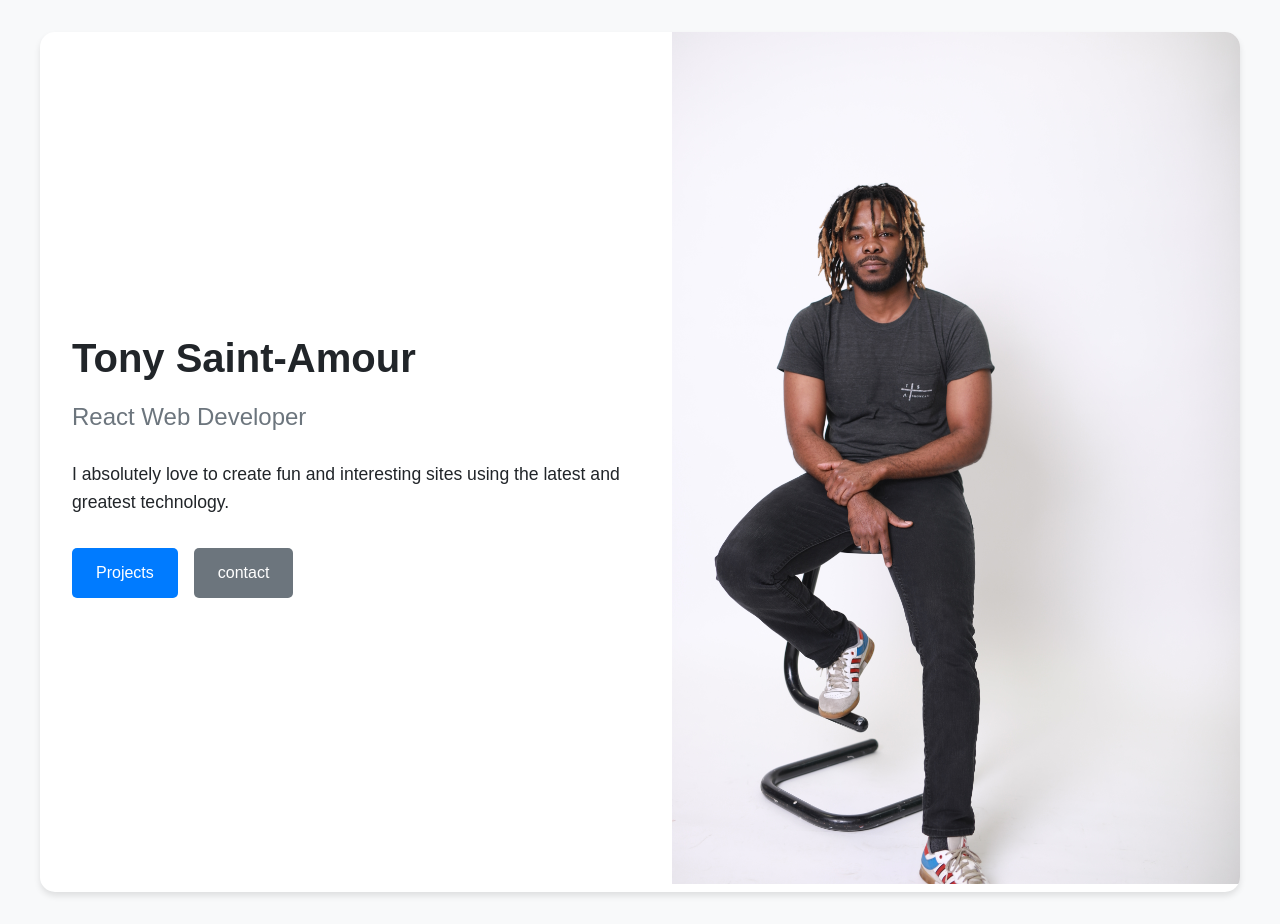
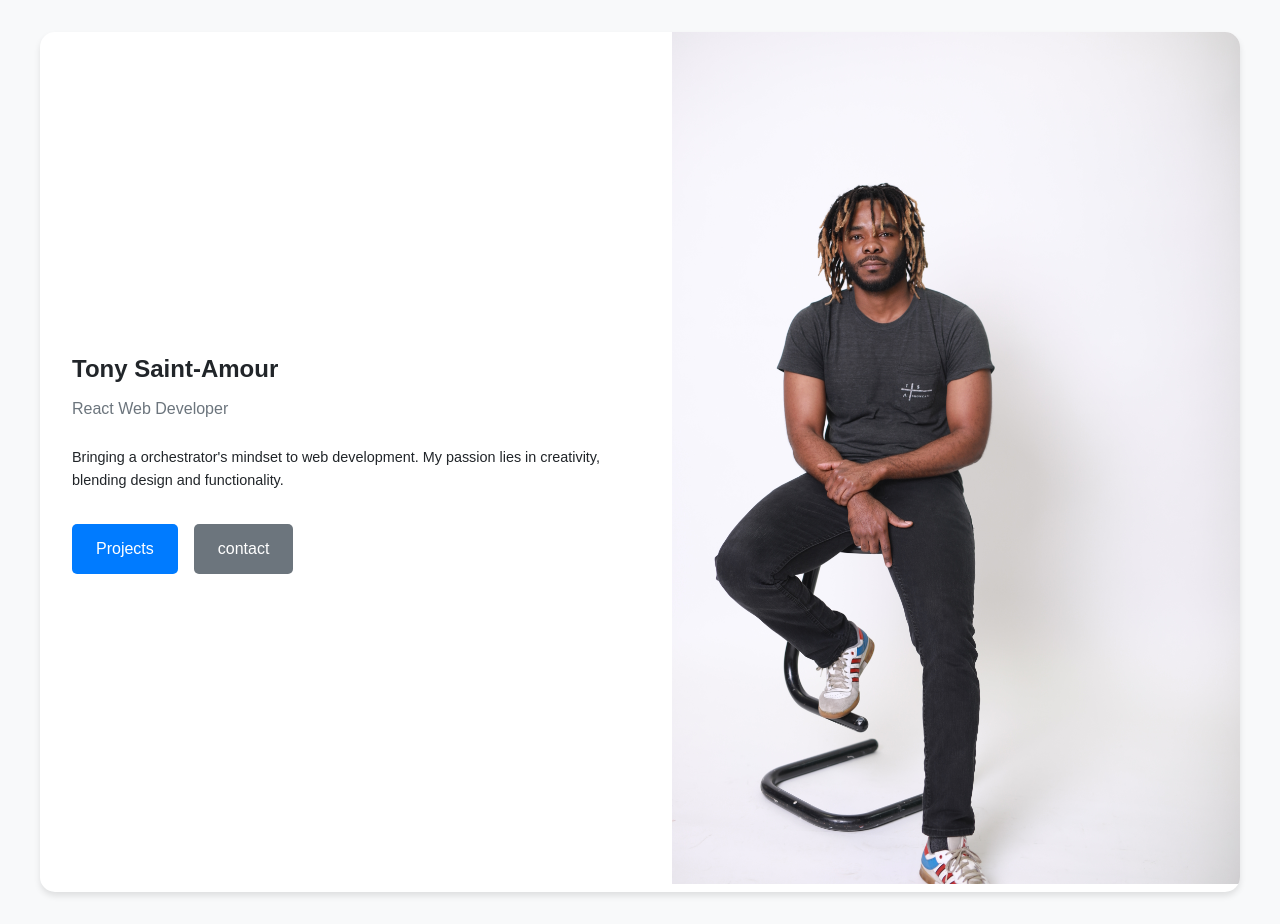
Before and after one commit to wizcudi/portfolio, a React (Vite) app: page / in a window 1280 px wide. Built offline with nearby package versions, Linux system fonts and the light colour scheme.

Commit message:
design updates

```diff
--- a/src/App.css
+++ b/src/App.css
@@ -26,3 +26,9 @@ body {
     align-items: center;
     padding: 2rem;
 }
+
+@media (max-width:500px) {
+    .main {
+        padding: 1rem;
+    }
+}
--- a/src/components/Hero.css
+++ b/src/components/Hero.css
@@ -90,6 +90,18 @@
       flex-direction: row;
     }
 
+    .hero-h1 {
+      font-size: 1.5rem;
+    }
+
+    .hero-h2 {
+      font-size: 1rem;
+    }
+
+    .hero-p {
+      font-size: .9rem;
+    }
+
     .hero-bio {
       flex: 1;
       text-align: left;
--- a/src/components/Hero.jsx
+++ b/src/components/Hero.jsx
@@ -20,7 +20,9 @@ export default function Hero() {
                     </div>
 
                     <p className='hero-p'>
-                        I absolutely love to create fun and interesting sites using the latest and greatest technology.
+                        Bringing a orchestrator's mindset to web development.
+                        My passion lies in creativity, blending design and
+                        functionality.
                     </p>
 
                     <div className='project-contact'>
```
